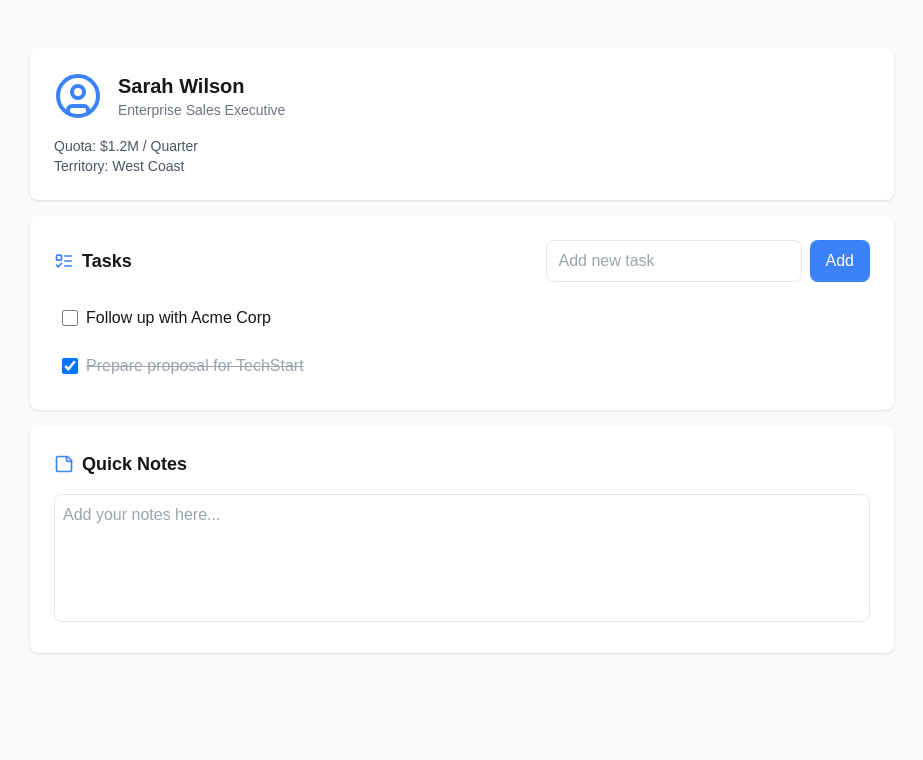
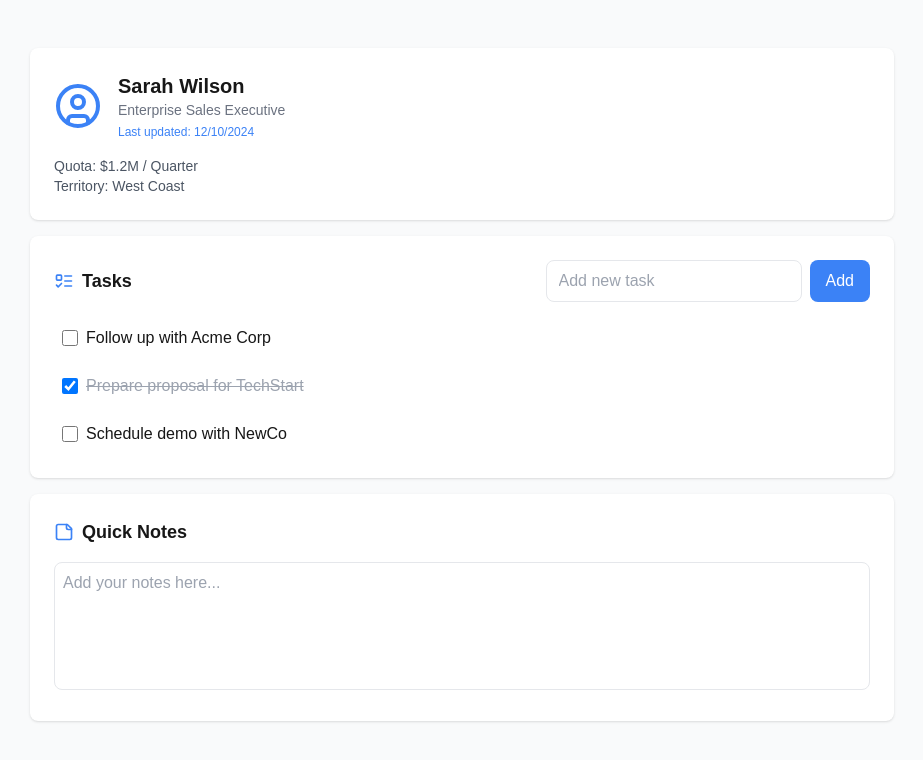
Before and after one commit to pratkuk/sales-coworker-render, a Next.js app: page / in a window 1280 px wide. Shown: the top 760 px of the page, without its empty margins (178-1101 px from the left). Built offline with nearby package versions, Linux system fonts and the light colour scheme.

Commit message:
Update UI: Add last updated date and new default task

```diff
--- a/app/components/SalesCoworker.tsx
+++ b/app/components/SalesCoworker.tsx
@@ -6,15 +6,14 @@ import { UserCircle, ListTodo, StickyNote } from 'lucide-react';
 const initialTasks = [
   { id: 1, text: 'Follow up with Acme Corp', completed: false },
   { id: 2, text: 'Prepare proposal for TechStart', completed: true },
+  { id: 3, text: 'Schedule demo with NewCo', completed: false }, // Added a new task
 ];
 
 export default function SalesCoworker() {
-  // Use null as initial state to indicate not-yet-loaded
   const [tasks, setTasks] = useState<Array<{ id: number; text: string; completed: boolean }> | null>(null);
   const [newTask, setNewTask] = useState('');
   const [note, setNote] = useState('');
 
-  // Initialize data after mount
   useEffect(() => {
     setTasks(initialTasks);
   }, []);
@@ -33,7 +32,6 @@ export default function SalesCoworker() {
     ));
   };
 
-  // Show loading state until client-side data is initialized
   if (tasks === null) {
     return (
       <div className="max-w-4xl mx-auto p-4">
@@ -55,6 +53,7 @@ export default function SalesCoworker() {
           <div>
             <h2 className="text-xl font-bold">Sarah Wilson</h2>
             <p className="text-sm text-gray-500">Enterprise Sales Executive</p>
+            <p className="text-xs text-blue-500 mt-1">Last updated: {new Date().toLocaleDateString()}</p>
           </div>
         </div>
         <div className="mt-4 text-sm text-gray-600">
```
